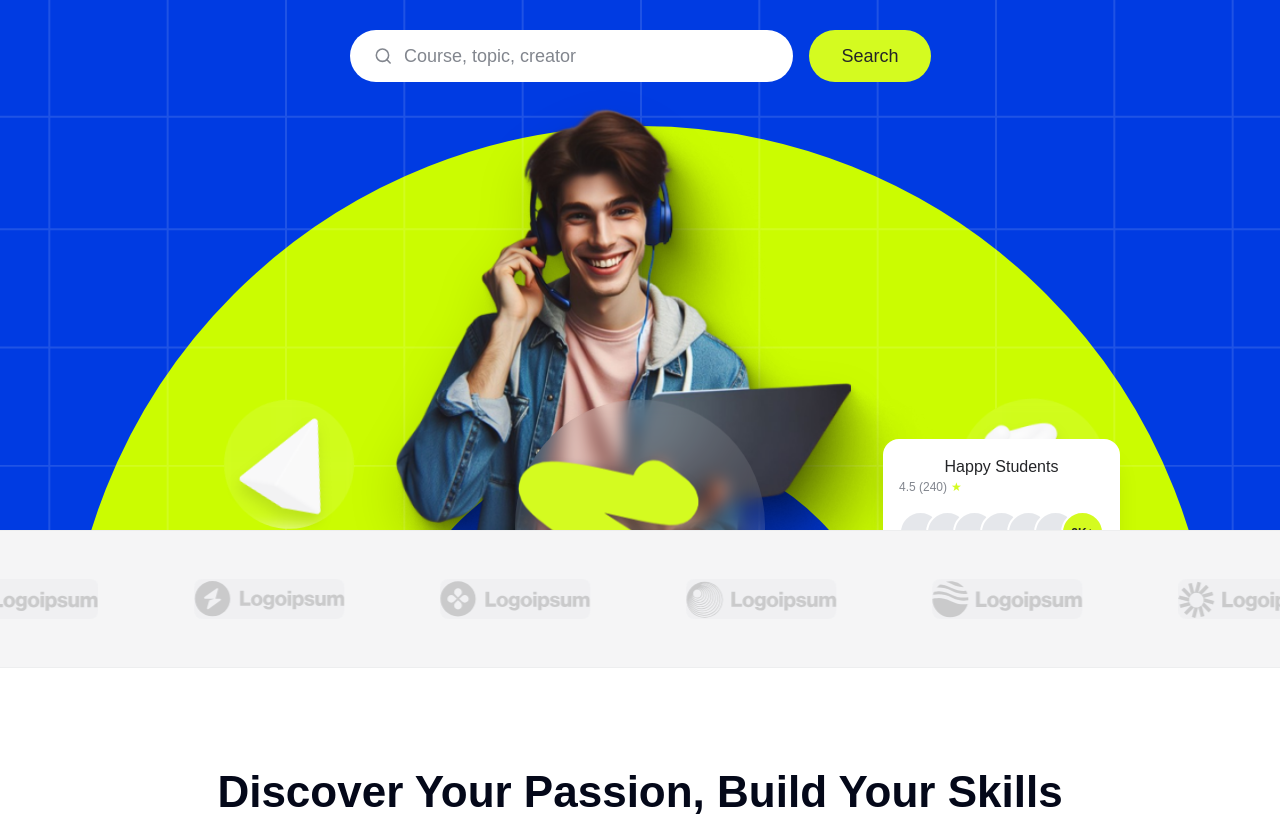
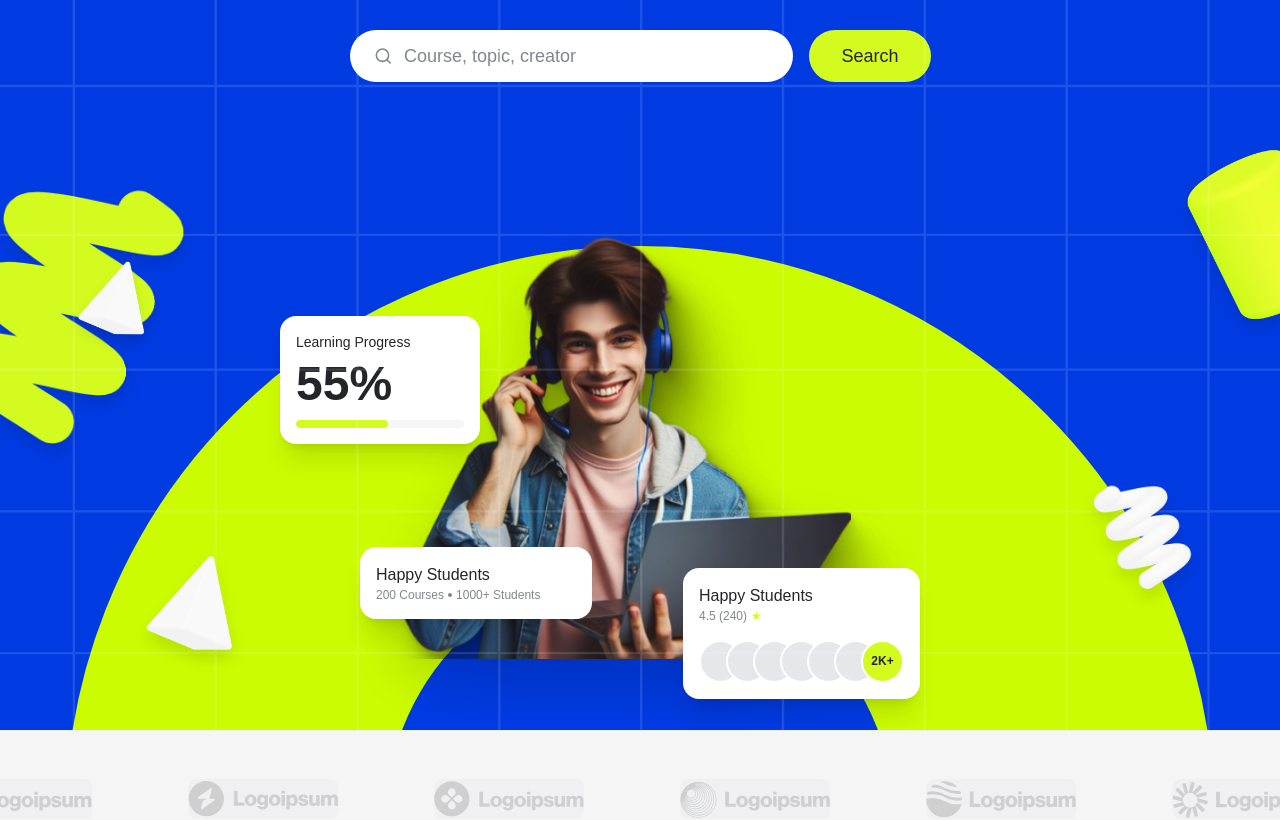
Before and after one commit to Ashfatul/doin-assignement, a Next.js app: page / in a window 1280 px wide. Shown: the part 480-1300 px from the top of the page. Built offline with nearby package versions, Linux system fonts and the light colour scheme; a web font is replaced by a local one.

Commit message:
Refactor Hero component for improved structure and readability

```diff
--- a/components/sections/Hero.tsx
+++ b/components/sections/Hero.tsx
@@ -1,10 +1,10 @@
-'use client';
+"use client";
 
-import { Search } from 'lucide-react';
-import Header from './Header';
-import { motion } from 'framer-motion';
-import Grid from '../ui/Grid';
-import Image from 'next/image';
+import { Search } from "lucide-react";
+import Header from "./Header";
+import { motion } from "framer-motion";
+import Grid from "../ui/Grid";
+import Image from "next/image";
 
 export default function Hero() {
    return (
@@ -14,14 +14,15 @@ export default function Hero() {
 
          <Header />
 
-      <div className="relative z-10 w-full max-w-[1440px] mx-auto px-6 pt-12 md:pt-24 lg:px-[120px] flex flex-col items-center gap-12">
+         <div className="relative w-full pt-12 md:pt-24 flex flex-col items-center gap-12">
             {/* Left Content Area */}
-        <div className="flex-1 max-w-[935px] flex flex-col gap-8 mb-[400px]">
+            <div className="flex-1 max-w-[935px] flex flex-col gap-8">
                <h1 className="font-heading font-semibold text-[48px] md:text-[60px] lg:text-[72px] leading-[1.1] text-white text-center">
                   Get Access to Hundreds Courses Available
                </h1>
                <p className="font-sans font-normal text-lg text-[#e5e6e8] max-w-[819px]">
-            Unlock your creativity, gain valuable knowledge, and grow your business with our wide range of courses.
+                  Unlock your creativity, gain valuable knowledge, and grow your
+                  business with our wide range of courses.
                </p>
 
                {/* Search Bar */}
@@ -41,49 +42,70 @@ export default function Hero() {
             </div>
 
             {/* Right Content Area / Images */}
-        <div className="flex-1 relative w-full h-[600px] hidden lg:flex items-center justify-center">
-
+            <div className="flex-1 relative w-full min-h-150 hidden lg:flex items-center justify-center pointer-none text-left">
                {/* Hero Man */}
-          <div className="absolute bottom-0 w-[640px] h-[457px]">
-            <Image src="/images/hero-man.png" alt="Hero Man" className="w-full h-full object-contain drop-shadow-2xl" width={640} height={457}
+               <div className="relative bottom-0 w-[640px] h-[457px]">
+                  <Image
+                     src="/images/hero-man.png"
+                     alt="Hero Man"
+                     className="w-full h-full object-contain drop-shadow-2xl"
+                     width={640}
+                     height={457}
                      onError={(e) => {
-                (e.target as HTMLImageElement).style.display = 'none';
+                        (e.target as HTMLImageElement).style.display = "none";
                      }}
                   />
-          </div>
-          {/* Animated 3D Shapes */}
-          <div className="absolute top-0 right-0 w-full h-full pointer-events-none">
-            {/* Main Center Sphere */}
-            <AnimatedShape src="/images/hero/hero-shape-1.png" className="absolute top-1/2 left-1/2 w-[250px] -ml-[125px] -mt-[125px]" delay={0} yRange={[-10, 10]} />
-            {/* Top Right Cone */}
-            <AnimatedShape src="/images/hero/hero-shape-2.png" className="absolute top-[10%] right-[10%] w-[120px]" delay={1} yRange={[-15, 15]} rotateRange={[0, 15, 0]} />
-            {/* Bottom Right Ring */}
-            <AnimatedShape src="/images/hero/hero-shape-3.png" className="absolute bottom-[20%] right-[5%] w-[150px]" delay={2} yRange={[-20, 20]} rotateRange={[0, -15, 0]} />
-            {/* Top Left Shape */}
-            <AnimatedShape src="/images/hero/hero-shape-4.png" className="absolute top-[20%] left-[5%] w-[100px]" delay={1.5} yRange={[-12, 12]} />
-            {/* Bottom Left Shape */}
-            <AnimatedShape src="/images/hero/hero-shape-5.png" className="absolute bottom-[10%] left-[10%] w-[130px]" delay={0.5} yRange={[-8, 8]} rotateRange={[0, 10, 0]} />
-          </div>
+
                   <div className="absolute -left-10 top-1/4 bg-white rounded-2xl p-4 shadow-xl flex flex-col gap-2 min-w-[200px]">
-            <span className="font-sans font-medium text-sm text-text-dark">Learning Progress</span>
-            <span className="font-heading font-semibold text-5xl text-text-dark">55%</span>
+                     <span className="font-sans font-medium text-sm text-text-dark">
+                        Learning Progress
+                     </span>
+                     <span className="font-heading font-semibold text-5xl text-text-dark">
+                        55%
+                     </span>
                      <div className="w-full h-2 bg-background-card rounded-full overflow-hidden mt-1">
                         <div className="h-full bg-secondary w-[55%] rounded-full" />
+                     </div>
+                  </div>
+
+                  {/* Floating Meta */}
+                  <div className="absolute bottom-10 left-10 bg-white rounded-2xl p-4 shadow-xl flex flex-col gap-4 min-w-[232px]">
+                     <div>
+                        <span className="font-sans font-medium text-base text-text-dark block">
+                           Happy Students
+                        </span>
+                        <div className="flex items-center gap-1">
+                           <span className="font-sans text-xs text-text-muted">
+                              200 Courses
+                           </span>
+                           <span className="font-sans text-xs text-text-muted h-1 w-1 rounded-full bg-text-muted">
+                           </span>
+                           <span className="font-sans text-xs text-text-muted">
+                              1000+ Students
+                           </span>
+                        </div>
                      </div>
                   </div>
 
                   {/* Floating Card: Happy Students */}
                   <div className="absolute -bottom-10 right-10 bg-white rounded-2xl p-4 shadow-xl flex flex-col gap-4 min-w-[232px]">
                      <div>
-              <span className="font-sans font-medium text-base text-text-dark block">Happy Students</span>
+                        <span className="font-sans font-medium text-base text-text-dark block">
+                           Happy Students
+                        </span>
                         <div className="flex items-center gap-1">
-                <span className="font-sans text-xs text-text-muted">4.5 (240)</span>
+                           <span className="font-sans text-xs text-text-muted">
+                              4.5 (240)
+                           </span>
                            <span className="text-secondary text-xs">★</span>
                         </div>
                      </div>
                      <div className="flex -space-x-4">
                         {[1, 2, 3, 4, 5, 6].map((i) => (
-                 <div key={i} className="w-[43px] h-[43px] rounded-full bg-gray-200 border-2 border-white" />
+                           <div
+                              key={i}
+                              className="w-[43px] h-[43px] rounded-full bg-gray-200 border-2 border-white"
+                           />
                         ))}
                         <div className="w-[43px] h-[43px] rounded-full bg-secondary border-2 border-white flex items-center justify-center font-sans font-bold text-xs text-text-dark z-10">
                            2K+
@@ -91,32 +113,89 @@ export default function Hero() {
                      </div>
                   </div>
                </div>
+               {/* Animated 3D Shapes */}
+               <div className="absolute top-0 right-0 w-full h-full pointer-events-none">
+                  {/* Main Center Sphere */}
+                  <AnimatedShape
+                     src="/images/hero/hero-shape-1.png"
+                     className="absolute top-0 left-0 w-[250px]"
+                     delay={0}
+                     yRange={[-10, 10]}
+                  />
+                  {/* Top Right Cone */}
+                  <AnimatedShape
+                     src="/images/hero/hero-shape-2.png"
+                     className="absolute top-0 right-0 w-[120px]"
+                     delay={1}
+                     yRange={[-15, 15]}
+                     rotateRange={[0, 15, 0]}
+                  />
+                  {/* Bottom Right Ring */}
+                  <AnimatedShape
+                     src="/images/hero/hero-shape-3.png"
+                     className="absolute bottom-[20%] right-[5%] w-[150px]"
+                     delay={2}
+                     yRange={[-20, 20]}
+                     rotateRange={[0, -15, 0]}
+                  />
+                  {/* Top Left Shape */}
+                  <AnimatedShape
+                     src="/images/hero/hero-shape-4.png"
+                     className="absolute top-[20%] left-[5%] w-[100px]"
+                     delay={1.5}
+                     yRange={[-12, 12]}
+                  />
+                  {/* Bottom Left Shape */}
+                  <AnimatedShape
+                     src="/images/hero/hero-shape-5.png"
+                     className="absolute bottom-[10%] left-[10%] w-[130px]"
+                     delay={0.5}
+                     yRange={[-8, 8]}
+                     rotateRange={[0, 10, 0]}
+                  />
+               </div>
+            </div>
          </div>
 
-      <Grid/>
+         <Grid />
       </section>
    );
 }
 
-function AnimatedShape({ src, className, delay, yRange, rotateRange = [0, 0, 0] }: { src: string, className: string, delay: number, yRange: number[], rotateRange?: number[] }) {
+function AnimatedShape({
+   src,
+   className,
+   delay,
+   yRange,
+   rotateRange = [0, 0, 0],
+}: {
+   src: string;
+   className: string;
+   delay: number;
+   yRange: number[];
+   rotateRange?: number[];
+}) {
    return (
       <motion.div
-      className={`bg-white/10 backdrop-blur-sm rounded-full flex items-center justify-center ${className}`}
-      animate={{
-        y: yRange,
-        rotate: rotateRange
-      }}
-      transition={{
-        duration: 4,
-        repeat: Infinity,
-        repeatType: "reverse",
-        ease: "easeInOut",
-        delay: delay
-      }}
+         className={`flex items-center justify-center ${className}`}
+        //  animate={{
+        //     y: yRange,
+        //     rotate: rotateRange,
+        //  }}
+        //  transition={{
+        //     duration: 4,
+        //     repeat: Infinity,
+        //     repeatType: "reverse",
+        //     ease: "easeInOut",
+        //     delay: delay,
+        //  }}
       >
-      <img src={src} alt="3D Shape" className="w-full h-full object-contain drop-shadow-xl"
+         <img
+            src={src}
+            alt="3D Shape"
+            className="w-full h-full object-contain drop-shadow-xl"
             onError={(e) => {
-           (e.target as HTMLImageElement).style.display = 'none';
+               (e.target as HTMLImageElement).style.display = "none";
             }}
          />
       </motion.div>
```
Lines whose indentation alone changed are shown as unchanged.
